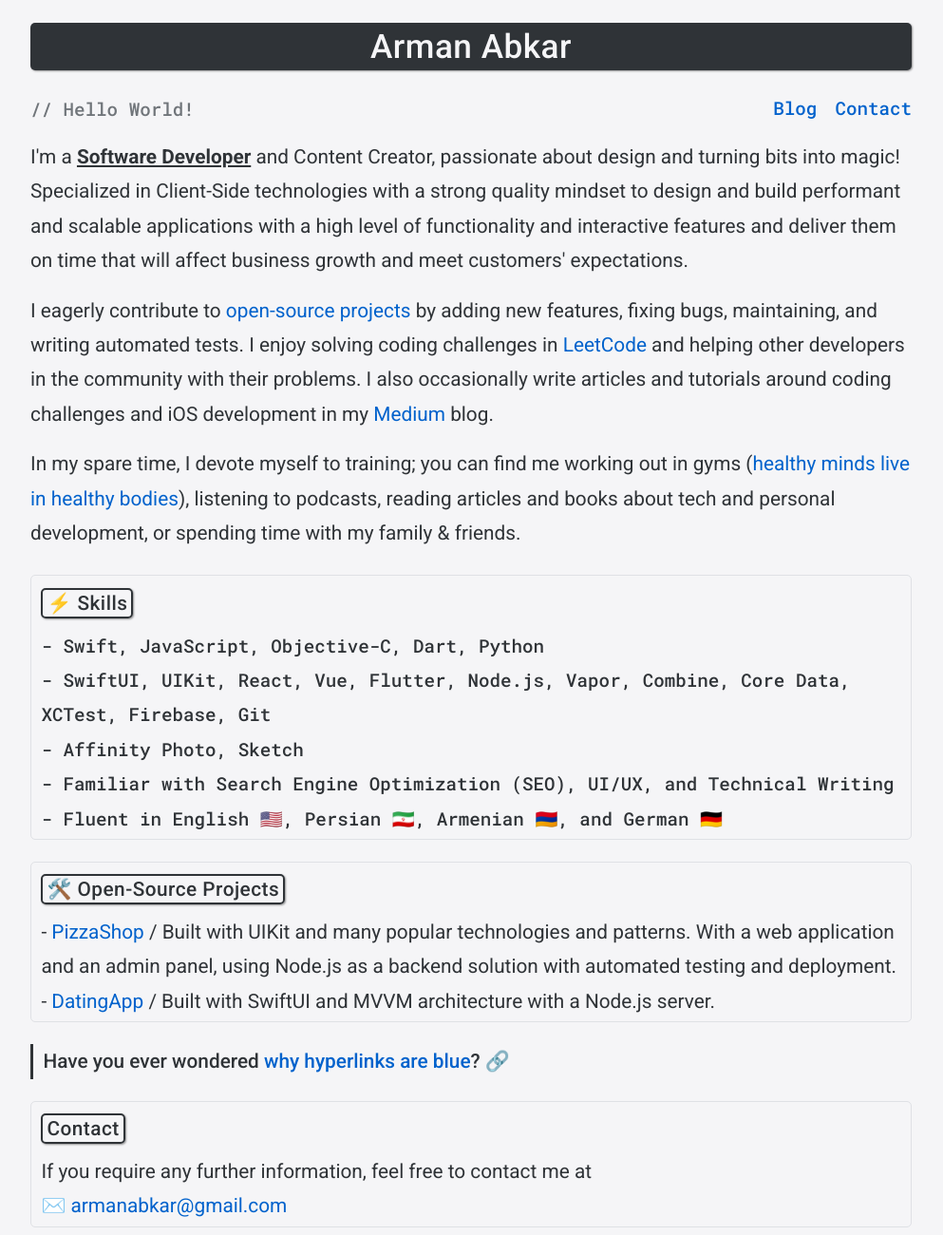
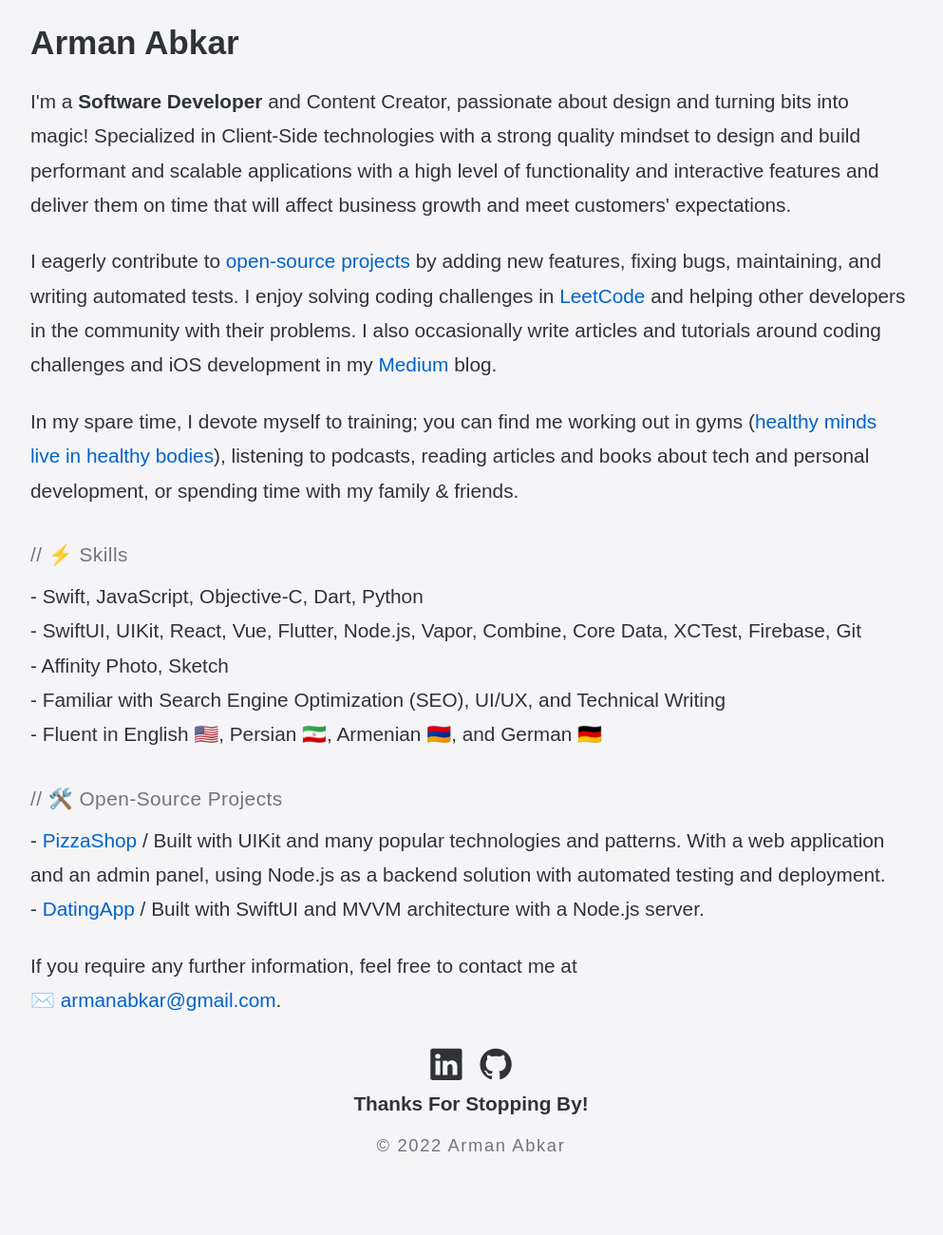
Before and after one commit to armanabkar/personal_portfolio, a website built with Parcel: page index.html in a window 1280 px wide. Shown: the top 1300 px of the page at 95% size, without its empty margins (144-1137 px from the left). After the commit the page ends 1239 px from the top, so only its background shows below. Built offline with nearby package versions, Linux system fonts and the light colour scheme.

Commit message:
2.1.0 styling

```diff
--- a/index.css
+++ b/index.css
@@ -9,11 +9,7 @@
   --secondary: #70757a;
   --background: #f5f5f7;
   --link: #0162cc;
-  --primaryFont: "Roboto", sans-serif;
-  --monoFont: "Roboto Mono", monospace;
-  --border: 1px solid #dfe1e5;
-  --border-radius: 5px;
-  --shadow: 1px 1px 2px rgba(0, 0, 0, 0.4);
+  --primaryFont: sans-serif;
 }
 @media (prefers-color-scheme: dark) {
   :root {
@@ -21,7 +17,6 @@
     --secondary: #959ca3;
     --background: #2d2d2d;
     --link: #3ca4ff;
-    --border: 1px solid #3c4043;
   }
 }
 body {
@@ -37,44 +32,16 @@
   scrollbar-color: var(--primary) var(--background);
 }
 h1 {
-  font-weight: 500;
-  text-align: center;
+  font-weight: 600;
   line-height: 1.2;
   font-size: 2.2em;
-  color: var(--background);
-  background-color: var(--primary);
-  border-radius: var(--border-radius);
-  letter-spacing: 0.03rem;
-  padding: 4px 8px;
-  box-shadow: var(--shadow);
-}
-.header-description {
-  display: flex;
-  justify-content: space-between;
-  font-weight: 500;
-  align-items: center;
-  font-size: 1.2rem;
-  font-family: var(--monoFont);
-}
-.who-am-i {
-  color: var(--secondary);
-  line-height: normal;
-}
-.header-description a {
-  color: var(--link);
-  margin-left: 1em;
-}
-.header-description a:hover {
-  color: var(--primary);
+  margin-bottom: 0;
 }
 p {
   font-size: 1.3rem;
   line-height: 1.75em;
   margin: 1.1em 0;
   font-weight: 400;
-}
-.para {
-  margin: 1rem 0;
 }
 .layout {
   display: flex;
@@ -105,52 +72,18 @@
   max-width: 58em;
   width: 100%;
 }
-.section {
-  border: var(--border);
-  border-radius: var(--border-radius);
-  padding: 0.15em 0.5em;
-}
-.skills {
-  margin-top: 1.25em;
-}
-.position {
-  text-decoration: underline;
-  color: var(--primary);
-}
 .prefix {
+  color: var(--secondary);
   line-height: 2.5;
   font-weight: 500;
-  color: var(--primary);
   letter-spacing: 0.03rem;
-  border: 2px solid var(--primary);
-  border-radius: var(--border-radius);
-  box-shadow: var(--shadow);
-  padding: 2px 4px;
-}
-.mono-font {
-  font-family: var(--monoFont);
-  font-weight: 500;
-  font-size: 1.2rem;
-}
-.fact {
-  border-left: 3px solid var(--primary);
-  font-weight: 500;
-  padding-left: 0.5em;
-}
-.contact-container {
-  display: flex;
-  justify-content: space-between;
-  align-items: flex-end;
-}
-#contact span:last-child {
-  color: var(--secondary);
 }
 .p-without-margin {
   margin: 0;
 }
 .social-media-icons {
   text-align: center;
-  margin-top: 1.2em;
+  margin-top: 2em;
 }
 .social-media-link {
   font-size: 1.6em;
@@ -168,13 +101,6 @@
     font-size: 1.15rem;
     margin: 1em 0;
   }
-  .contact-container {
-    display: block;
-  }
-  .header-description,
-  .mono-font {
-    font-size: 1.05rem;
-  }
 }
 .thanks,
 .thanks a {
@@ -184,17 +110,11 @@
   text-transform: capitalize;
 }
 footer {
-  color: var(--background);
-  background-color: var(--primary);
+  color: var(--secondary);
   font-size: 1.15em;
   text-align: center;
   letter-spacing: 0.1rem;
-  padding: 0.5em 0;
-  border-radius: var(--border-radius);
-  box-shadow: var(--shadow);
   margin-bottom: 1em;
-  line-height: normal;
-  font-weight: 500;
 }
 ::-moz-selection {
   color: var(--background);
@@ -213,5 +133,4 @@
 }
 ::-webkit-scrollbar-thumb {
   background-color: var(--primary);
-  border-radius: 2px;
 }
--- a/index.html
+++ b/index.html
@@ -19,12 +19,6 @@
     />
     <title>Arman Abkar - Software Developer</title>
     <link rel="stylesheet" href="index.css" />
-    <link rel="preconnect" href="https://fonts.googleapis.com" />
-    <link rel="preconnect" href="https://fonts.gstatic.com" crossorigin />
-    <link
-      href="https://fonts.googleapis.com/css2?family=Roboto+Mono:wght@500&family=Roboto:wght@400;500;700&family=Roboto:wght@400;500;700&display=swap"
-      rel="stylesheet"
-    />
     <link
       rel="stylesheet"
       href="https://cdn.jsdelivr.net/npm/bootstrap-icons@1.5.0/font/bootstrap-icons.min.css"
@@ -38,29 +32,17 @@
       <div class="container">
         <!-- Header -->
         <h1>Arman Abkar</h1>
-        <p class="header-description para">
-          <span class="who-am-i">// Hello World!</span>
-          <span
-            ><a
-              href="https://medium.com/@armanabkar"
-              target="_blank"
-              rel="noopener noreferrer"
-              >Blog</a
-            ><a href="#contact">Contact</a></span
-          >
-        </p>
 
         <!-- Description -->
-        <p class="para">
-          I'm a <strong class="position">Software Developer</strong> and Content
-          Creator, passionate about design and turning bits into magic!
-          Specialized in Client-Side technologies with a strong quality mindset
-          to design and build performant and scalable applications with a high
-          level of functionality and interactive features and deliver them on
-          time that will affect business growth and meet customers'
-          expectations.
+        <p>
+          I'm a <strong>Software Developer</strong> and Content Creator,
+          passionate about design and turning bits into magic! Specialized in
+          Client-Side technologies with a strong quality mindset to design and
+          build performant and scalable applications with a high level of
+          functionality and interactive features and deliver them on time that
+          will affect business growth and meet customers' expectations.
         </p>
-        <p class="para">
+        <p>
           I eagerly contribute to
           <a
             href="https://github.com/armanabkar/"
@@ -87,7 +69,7 @@
           >
           blog.
         </p>
-        <p class="para">
+        <p>
           In my spare time, I devote myself to training; you can find me working
           out in gyms (<a
             href="https://hbr.org/2014/10/regular-exercise-is-part-of-your-job"
@@ -99,29 +81,27 @@
         </p>
 
         <!-- Skills -->
-        <p class="section skills">
-          <span class="prefix">⚡ Skills</span><br />
-          <span class="mono-font"
-            >- Swift, JavaScript, Objective-C, Dart, Python</span
-          ><br />
-          <span class="mono-font"
+        <p>
+          <span class="prefix">// ⚡ Skills</span><br />
+          <span>- Swift, JavaScript, Objective-C, Dart, Python</span><br />
+          <span
             >- SwiftUI, UIKit, React, Vue, Flutter, Node.js, Vapor, Combine,
             Core Data, XCTest, Firebase, Git</span
           ><br />
-          <span class="mono-font">- Affinity Photo, Sketch</span><br />
-          <span class="mono-font"
+          <span>- Affinity Photo, Sketch</span><br />
+          <span
             >- Familiar with Search Engine Optimization (SEO), UI/UX, and
             Technical Writing</span
           ><br />
-          <span class="mono-font"
+          <span
             >- Fluent in English 🇺🇸, Persian 🇮🇷, Armenian 🇦🇲, and German
             🇩🇪</span
           >
         </p>
 
         <!-- Projects -->
-        <p class="section">
-          <span class="prefix">🛠️ Open-Source Projects</span><br />
+        <p>
+          <span class="prefix">// 🛠️ Open-Source Projects</span><br />
           <span
             >-
             <a
@@ -148,28 +128,11 @@
           >
         </p>
 
-        <p class="fact">
-          Have you ever wondered
-          <a
-            href="https://blog.mozilla.org/en/internet-culture/deep-dives/why-are-hyperlinks-blue/"
-            target="_blank"
-            rel="noopener noreferrer"
-            >why hyperlinks are blue</a
-          >? 🔗
-        </p>
-
         <!-- Contact -->
-        <p class="p-without-margin section" id="contact">
-          <span class="prefix">Contact</span><br />
-          <span
-            >If you require any further information, feel free to contact me
-            at</span
-          >
-          <span class="contact-container">
-            <span class="p-without-margin">
-              <a href="mailto:armanabkar@gmail.com">✉️ armanabkar@gmail.com</a>
-            </span>
-          </span>
+        <p>
+          If you require any further information, feel free to contact me at
+          <br />
+          <a href="mailto:armanabkar@gmail.com">✉️ armanabkar@gmail.com</a>.
         </p>
 
         <div class="social-media-icons">
--- a/package.json
+++ b/package.json
@@ -1,6 +1,6 @@
 {
   "name": "personal_portfolio",
-  "version": "2.0.0",
+  "version": "2.1.0",
   "source": "index.html",
   "scripts": {
     "start": "parcel",
```
